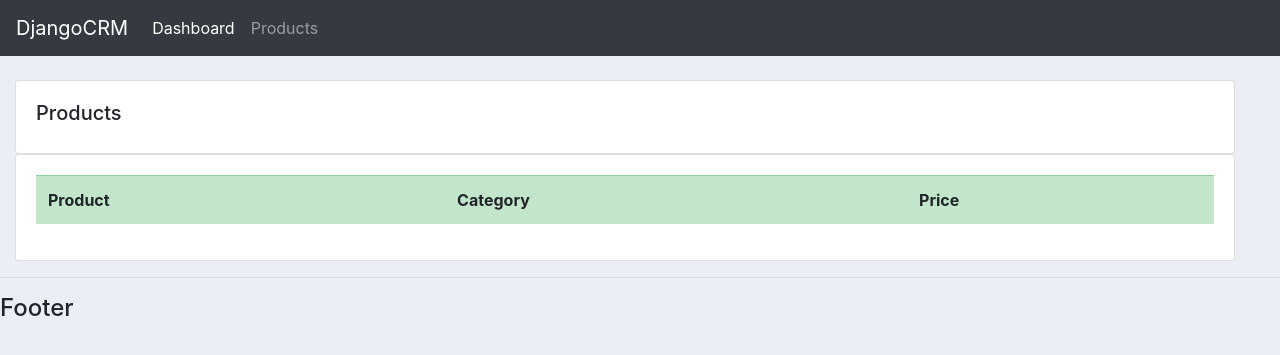
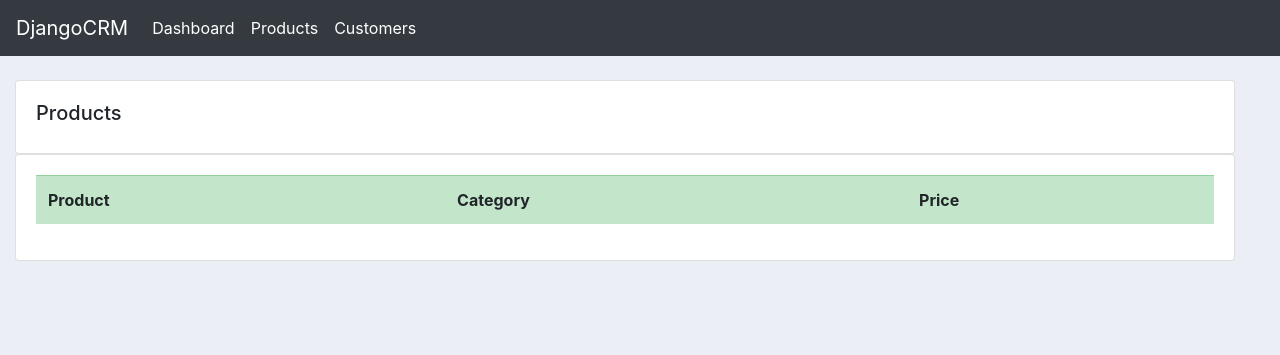
Before and after one commit to piyushpandey16444/BasicProject, a Django app: page /products/ in a window 1280 px wide. Shown: the top 355 px of the page. Run offline with Django 3.2, Linux system fonts and the light colour scheme; tables that the repository leaves empty hold one stand-in row (values such as "Sample post"); lists and menus that the app fills with data are empty; some libraries are stand-ins or nearby versions.

Commit message:
updated views & templates

```diff
--- a/accounts/templates/accounts/main.html
+++ b/accounts/templates/accounts/main.html
@@ -19,9 +19,6 @@
 
     {% endblock content %}
 
-    <hr>
-    <h4>Footer</h4>
-
     <!-- Optional JavaScript -->
     <!-- jQuery first, then Popper.js, then Bootstrap JS -->
     <script src="https://code.jquery.com/jquery-3.3.1.slim.min.js" integrity="sha384-q8i/X+965DzO0rT7abK41JStQIAqVgRVzpbzo5smXKp4YfRvH+8abtTE1Pi6jizo" crossorigin="anonymous"></script>
--- a/accounts/templates/accounts/navbar.html
+++ b/accounts/templates/accounts/navbar.html
@@ -8,8 +8,11 @@
       <li class="nav-item active">
         <a class="nav-link" href="{% url 'home' %}">Dashboard </a>
       </li>
-      <li class="nav-item">
+      <li class="nav-item active">
         <a class="nav-link" href="{% url 'product' %}">Products</a>
+      </li>
+      <li class="nav-item active">
+        <a class="nav-link" href="{% url 'customer' %}">Customers</a>
       </li>
     </ul>
   </div>
```
Also changed, not shown: accounts/templates/accounts/customers.html (renamed from accounts/templates/accounts/customer.html).
